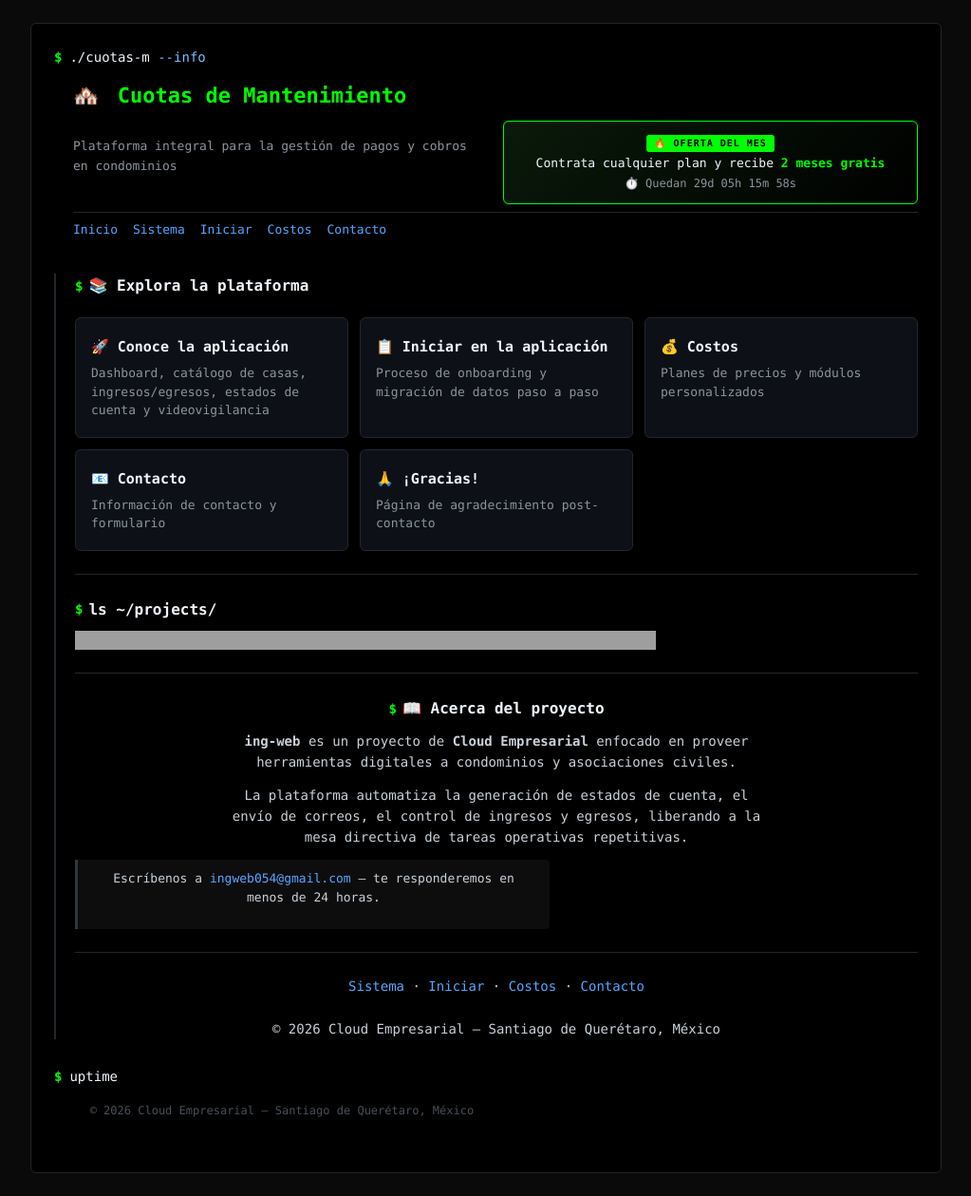
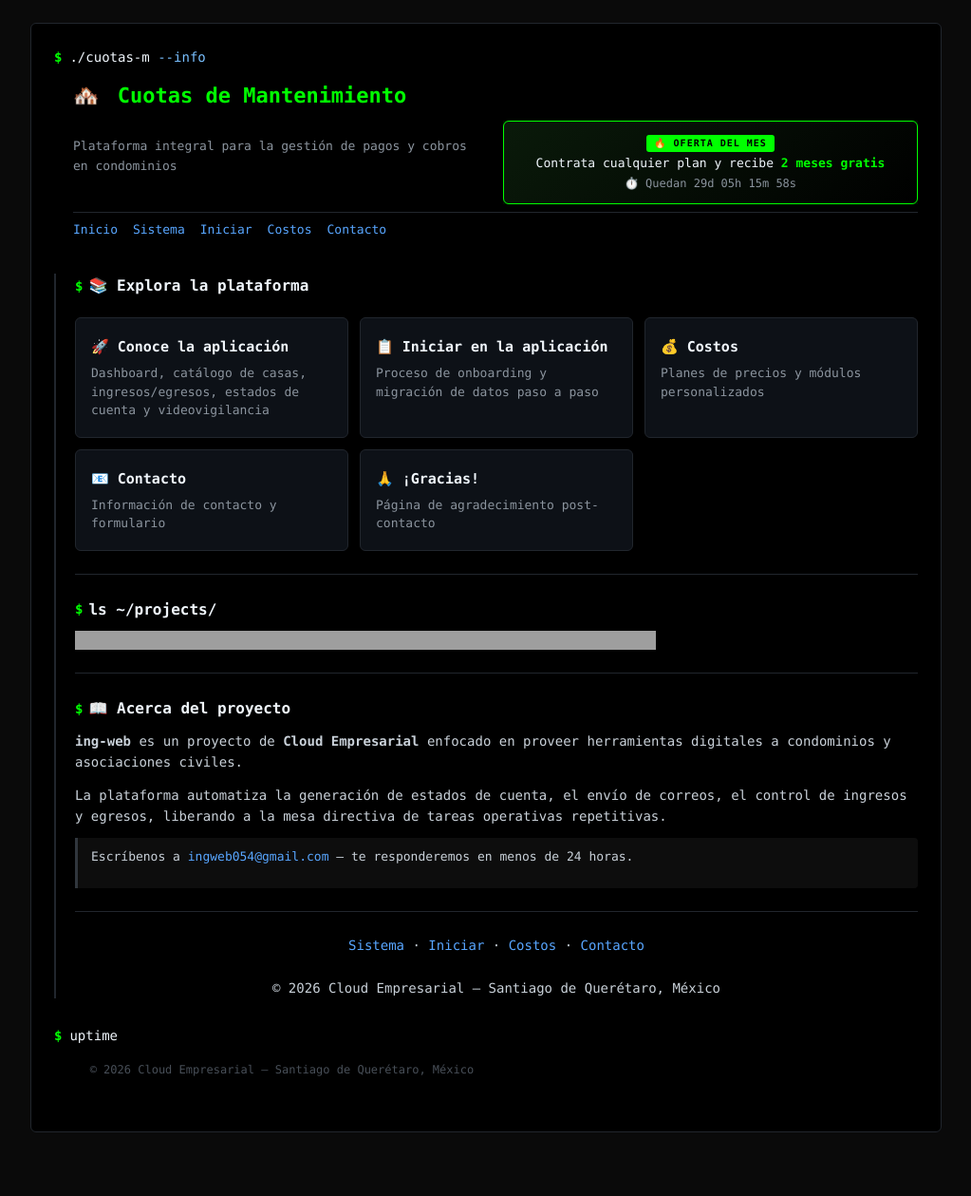
Before and after one commit to vvaldelamar/CuotasM, a Jekyll site: the page built from index.md, in a window 1280 px wide. Shown: the whole page at 95% size, without its empty margins (128-1151 px from the left). Built offline with Jekyll 4.4.1, drawn with Linux system fonts in a browser that asks for light colours; our own code applies the rules of GitHub Pages for plain Markdown files; after the commit the page ends 1216 px from its top, so only the background shows below that; grey boxes are pictures that could not be loaded.

```diff
--- a/assets/css/terminal.css
+++ b/assets/css/terminal.css
@@ -214,33 +214,6 @@ body {
 
 .tech-stack img:last-child {
     margin-right: 0 !important;
-}
-
-/* ===== About section ===== */
-.about-section {
-    text-align: center;
-}
-
-.about-section h2 {
-    border-bottom: none;
-    justify-content: center;
-}
-
-.about-section h2::before {
-    content: '';
-}
-
-.about-section p {
-    max-width: 560px;
-    margin: 0 auto 12px;
-    color: #c9d1d9;
-}
-
-.about-section blockquote {
-    border-left-color: #00ff00;
-    max-width: 500px;
-    margin: 16px auto;
-    background: transparent;
 }
 
 /* ===== Navigation Cards (Explora la plataforma) ===== */
--- a/index.md
+++ b/index.md
@@ -51,8 +51,6 @@
 
 ---
 
-<div class="about-section" markdown="1">
-
 ## 📖 Acerca del proyecto
 
 **ing-web** es un proyecto de **Cloud Empresarial** enfocado en proveer herramientas digitales a condominios y asociaciones civiles.
@@ -60,8 +58,6 @@
 La plataforma automatiza la generación de estados de cuenta, el envío de correos, el control de ingresos y egresos, liberando a la mesa directiva de tareas operativas repetitivas.
 
 > Escríbenos a [ingweb054@gmail.com](mailto:ingweb054@gmail.com) — te responderemos en menos de 24 horas.
-
-</div>
 
 ---
 
```
